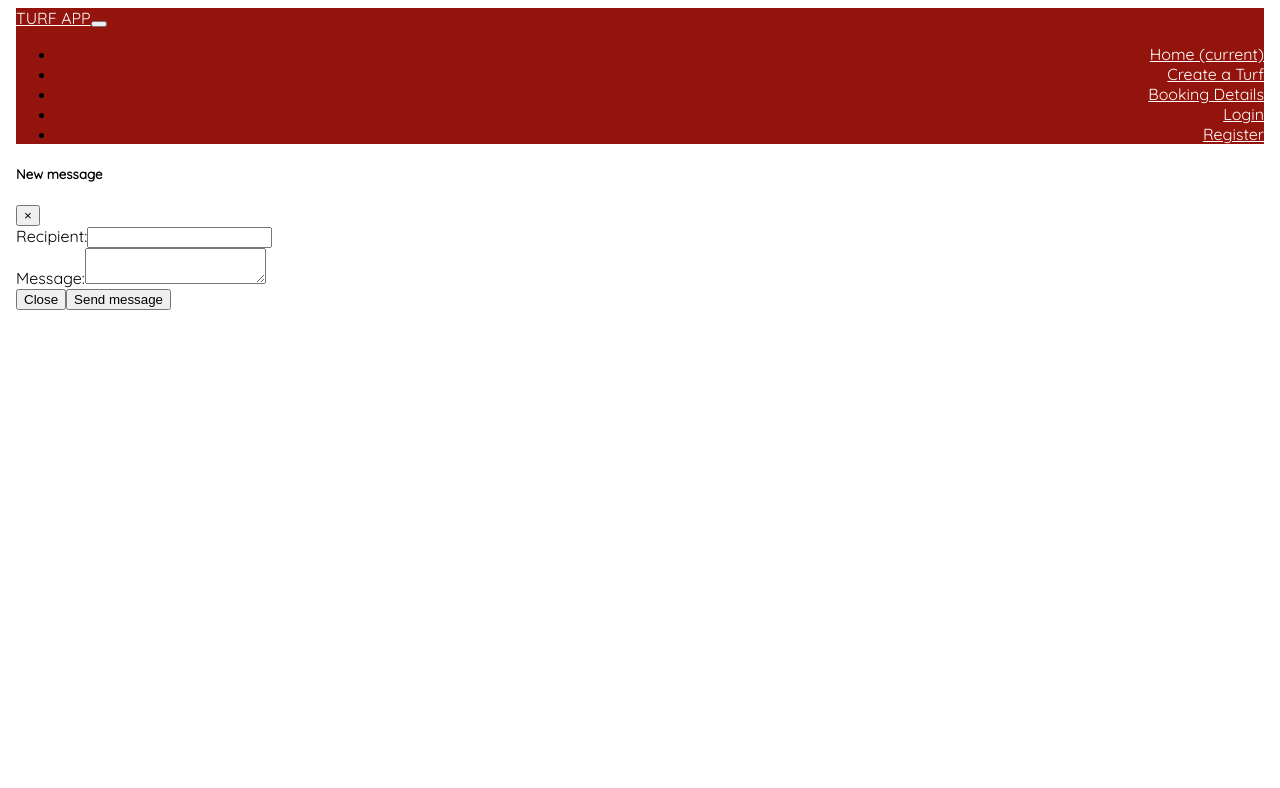
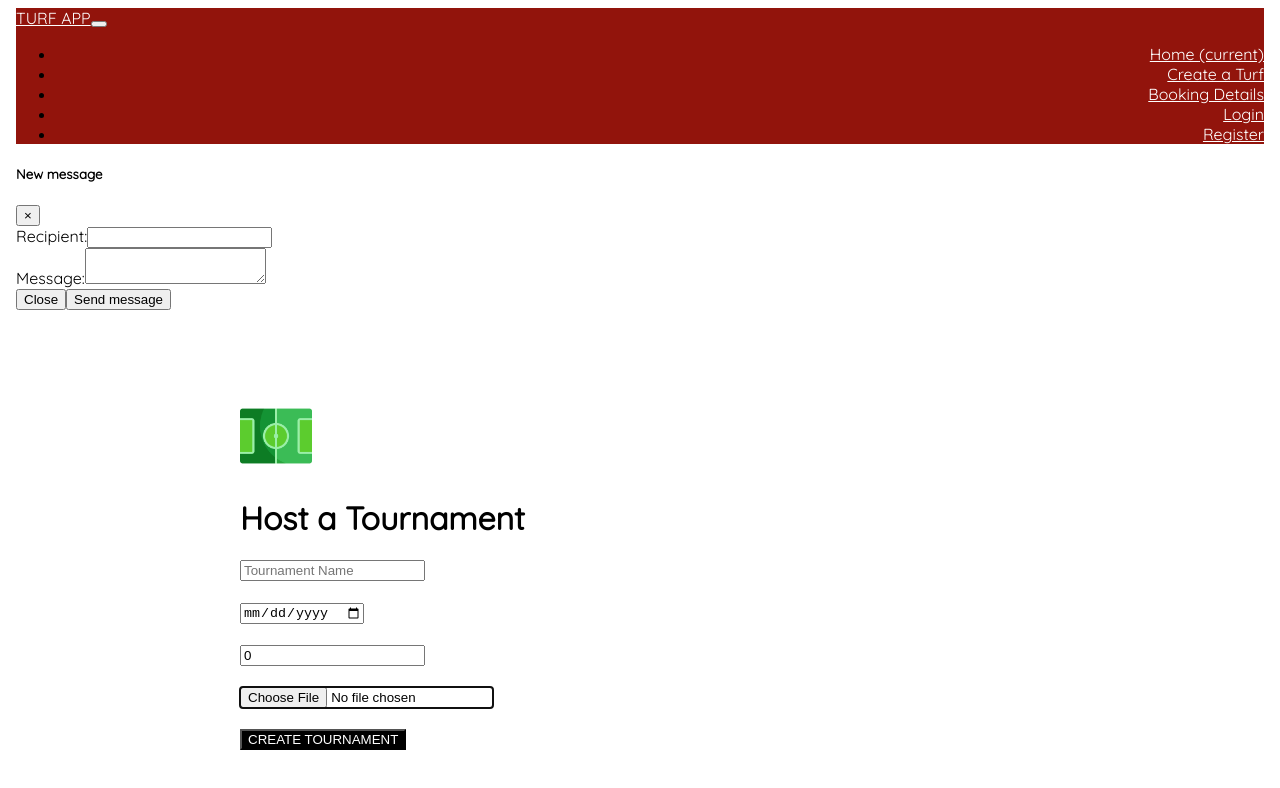
Before and after one commit to arondasamuel123/TurfApp, an Angular app: page /tourna-form/1 in a window 1280 px wide. Before the commit this address led to /. Shown: the top 788 px of the page. Built offline with nearby package versions, Linux system fonts and the light colour scheme.

Commit message:
Display booking details functionality completed

```diff
--- a/src/app/app-routing.module.ts
+++ b/src/app/app-routing.module.ts
@@ -8,6 +8,7 @@ import { TournaFormComponent } from './tourna-form/tourna-form.component';
 import { ScheduleFormComponent } from './schedule-form/schedule-form.component';
 import { JoinFormComponent } from './join-form/join-form.component';
 import { TurfDetailsComponent } from './turf-details/turf-details.component';
+import { BookingComponent } from './booking/booking.component';
 
 
 const routes: Routes = [
@@ -15,10 +16,11 @@ const routes: Routes = [
   {path: 'register', component: RegisterComponent},
   {path: 'login', component: LoginComponent},
   {path: 'booking-form/:id', component: BookingFormComponent},
-  {path: 'tourna-form', component: TournaFormComponent},
+  {path: 'tourna-form/:id', component: TournaFormComponent},
   {path: 'schedule-form', component: ScheduleFormComponent},
   {path: 'join-form', component: JoinFormComponent},
-  {path: 'turf/:id', component: TurfDetailsComponent}
+  {path: 'turf/:id', component: TurfDetailsComponent},
+  {path: 'view/:id', component: BookingComponent}
 ];
 
 @NgModule({
--- a/src/app/app.module.ts
+++ b/src/app/app.module.ts
@@ -16,6 +16,7 @@ import { ScheduleFormComponent } from './schedule-form/schedule-form.component';
 import { JoinFormComponent } from './join-form/join-form.component';
 import {HttpClientModule} from '@angular/common/http';
 import { TurfDetailsComponent } from './turf-details/turf-details.component';
+import { BookingComponent } from './booking/booking.component';
 
 @NgModule({
   declarations: [
@@ -31,7 +32,8 @@ import { TurfDetailsComponent } from './turf-details/turf-details.component';
     TournaFormComponent,
     ScheduleFormComponent,
     JoinFormComponent,
-    TurfDetailsComponent
+    TurfDetailsComponent,
+    BookingComponent
   ],
   imports: [
     BrowserModule,
--- /dev/null
+++ b/src/app/booking/booking.component.html
@@ -0,0 +1,25 @@
+<div class="album py-5 bg-light">
+  <div class="container">
+
+    <div class="row" >
+      <div class="col-md-4">
+        <div class="card mb-4 box-shadow">
+          <img class="card-img-top"  alt="Thumbnail [100%x225]" style="width: 100%; display: block;" src="../../assets/images/booking.png" data-holder-rendered="true">
+          <div class="card-body">
+            <p class="card-text">Players:{{booking.players}}</p>
+            <p class="card-text">Date:{{booking.date}}</p>
+            <p class="card-text">Time:{{booking.time}}</p>
+            <p class="card-text">Booking made by:{{booking.user.username}}</p>
+            <div class="d-flex justify-content-between align-items-center">
+              <div class="btn-group">
+                <a type="button" class="btn btn-sm btn-outline-secondary" href="/update-form/{{booking.turf.id}}" style="background-color: black;"><font style="color: white;">UPDATE</font></a>
+                <a type="button" class="btn btn-sm btn-outline-secondary" href="/delete/{{booking.turf.id}}" style="background-color:#92140c;"><font style="color:white;">DELETE</font></a>
+              </div>
+
+            </div>
+          </div>
+        </div>
+      </div>
+    </div>
+  </div>
+</div>
--- /dev/null
+++ b/src/app/booking/booking.component.ts
@@ -0,0 +1,30 @@
+import { Component, OnInit } from '@angular/core';
+import {TurfBackendService} from '../turf-backend.service';
+import { ActivatedRoute } from '@angular/router';
+@Component({
+  selector: 'app-booking',
+  templateUrl: './booking.component.html',
+  styleUrls: ['./booking.component.css']
+})
+export class BookingComponent implements OnInit {
+booking;
+  constructor(private endpoint: TurfBackendService,  private route: ActivatedRoute) { }
+
+  ngOnInit() {
+    this.route.params.subscribe(params => {
+      const id = params.id;
+      this.endpoint.getBooking(id).subscribe(
+        response => {
+          this.booking = response;
+          console.log(this.booking);
+        },
+        error =>
+        console.log(error)
+
+      );
+
+    });
+
+  }
+
+}
--- a/src/app/tourna-form/tourna-form.component.html
+++ b/src/app/tourna-form/tourna-form.component.html
@@ -2,23 +2,23 @@
   <br>
   <br>
   <br>
-  <form class="form-signin" enctype="multipart/form-data">
+  <form (ngSubmit)='createTourna()' #tournaForm='ngForm' class="form-signin" enctype="multipart/form-data">
     <img class="marginauto" src="../../assets/images/stadium.png" alt="" width="72" height="72">
     <h1 class="h3 mb-3 font-weight-normal">Host a Tournament</h1>
-    <label for="inputEmail" class="sr-only">Username</label>
-    <input type="text" id="inputEmail" class="form-control" placeholder="Tournament Name" required="" autofocus="">
+
+    <input type="text" id="inputName" class="form-control" placeholder="Tournament Name"  name="tournamentName" #name='ngModel' [(ngModel)]="newTourna.tournamentName" required="" >
     <br>
     <br>
-    <label for="inputEmail" class="sr-only">Email</label>
-    <input type="date" id="inputEmail" class="form-control" placeholder="Tournament Date" required="" autofocus="">
+
+    <input type="date" id="inputDate" class="form-control" placeholder="Tournament Date" name="tournamentDate" #name='ngModel' [(ngModel)]="newTourna.tournamentDate" required="" >
     <br>
     <br>
-    <label for="inputEmail" class="sr-only">Email</label>
-    <input type="number" id="inputEmail" class="form-control" placeholder="Tournament Prize" required="" autofocus="">
+
+    <input type="number" id="inputPrize" class="form-control" placeholder="Tournament Prize" name="tournamentPrize" #name='ngModel' [(ngModel)]="newTourna.tournamentPrize" required="">
     <br>
     <br>
-    <label for="inputEmail" class="sr-only">Email</label>
-    <input type="file" id="inputEmail" class="form-control" placeholder="Tournament Poster" required="" autofocus="">
+
+    <input type="file" id="inputPoster" class="form-control" placeholder="Tournament Poster" name="tournamentPoster" #name='ngModel' [(ngModel)]="newTourna.tournamentPoster" required="" autofocus="">
     <br>
     <br>
     <button class="btn  btn-primary btn-block" type="submit" style="background-color: black;"><font style="color: white;">CREATE TOURNAMENT</font></button>
--- a/src/app/tourna-form/tourna-form.component.ts
+++ b/src/app/tourna-form/tourna-form.component.ts
@@ -1,4 +1,8 @@
 import { Component, OnInit } from '@angular/core';
+import { Router } from '@angular/router';
+import {Tournament} from '../user';
+import {TurfBackendService} from '../turf-backend.service';
+import { ActivatedRoute } from '@angular/router';
 
 @Component({
   selector: 'app-tourna-form',
@@ -6,8 +10,30 @@ import { Component, OnInit } from '@angular/core';
   styleUrls: ['./tourna-form.component.css']
 })
 export class TournaFormComponent implements OnInit {
+newTourna = new Tournament('', new Date(), 0, '') ;
+  constructor(private endpoint: TurfBackendService, private router: Router, private route: ActivatedRoute) { }
 
-  constructor() { }
+  createTourna() {
+    this.route.params.subscribe(params => {
+      const id = params.id;
+      // tslint:disable-next-line: max-line-length
+      this.endpoint.createTournament(this.newTourna.tournamentName, this.newTourna.tournamentDate, this.newTourna.tournamentPrize, this.newTourna.tournamentPoster, id).subscribe(
+        response => {
+          console.log(response);
+          alert('Created tournament successfully');
+          this.router.navigate(['']);
+        },
+        error => {
+          console.log(error);
+          alert('Something went wrong');
+        }
+
+
+      );
+
+    });
+
+  }
 
   ngOnInit() {
   }
--- a/src/app/turf-backend.service.ts
+++ b/src/app/turf-backend.service.ts
@@ -24,4 +24,11 @@ export class TurfBackendService {
     // tslint:disable-next-line: max-line-length
     return this.http.post<any>(environment.baseUrl + 'api/v1/booking/' + id, {players, date, time}, {headers: {Authorization: `Bearer ${this.auth.getToken()} ` }});
   }
+  getBooking(id: number) {
+    return this.http.get<any>(environment.baseUrl + 'api/v1/booking/' + id, {headers: {Authorization: `Bearer ${this.auth.getToken()}` }});
+  }
+  createTournament(tournamentName: string, tournamentDate: Date, tournamentPrize: number, tournamentPoster: string, id: number) {
+    // tslint:disable-next-line: max-line-length
+    return this.http.post<any>(environment.baseUrl + 'api/v1/tournament/' + id, {tournamentName, tournamentDate, tournamentPrize, tournamentPoster}, {headers: {Authorization: `Bearer ${this.auth.getToken()} ` }});
+  }
 }
--- a/src/app/turf-details/turf-details.component.html
+++ b/src/app/turf-details/turf-details.component.html
@@ -11,8 +11,8 @@
             <p class="card-text">{{turf.price}}</p>
             <div class="d-flex justify-content-between align-items-center">
               <div class="btn-group">
-                <!-- <a type="button" class="btn btn-sm btn-outline-secondary" href="/booking-form/{{turf.id}}" style="background-color: black;"><font style="color: white;">UPDATE/font></a>
-                <a type="button" class="btn btn-sm btn-outline-secondary" href="/turf/{{turf.id}}" style="background-color:#92140c;"><font style="color:white;">MORE..</font></a> -->
+                <a type="button" class="btn btn-sm btn-outline-secondary" href="/tourna-form/{{turf.id}}" style="background-color: black;"><font style="color: white;">CREATE TOURNAMENT</font></a>
+                <a type="button" class="btn btn-sm btn-outline-secondary" href="/view/{{turf.id}}" style="background-color:#92140c;"><font style="color:white;">VIEW BOOKINGS</font></a>
               </div>
 
             </div>
@@ -20,5 +20,6 @@
         </div>
       </div>
     </div>
+
   </div>
 </div>
--- a/src/app/user.ts
+++ b/src/app/user.ts
@@ -13,3 +13,8 @@ export class Turf {
 export class Booking {
   constructor(public players: number, public date: Date, public time: number) {}
 }
+
+export class Tournament {
+  // tslint:disable-next-line: max-line-length
+  constructor(public tournamentName: string, public tournamentDate: Date, public tournamentPrize: number, public tournamentPoster: string) {}
+}
```
Also changed, not shown: src/app/booking/booking.component.css (added), src/assets/images/booking.png (added), 1 other file (tests, documents, lock files or other folders).
